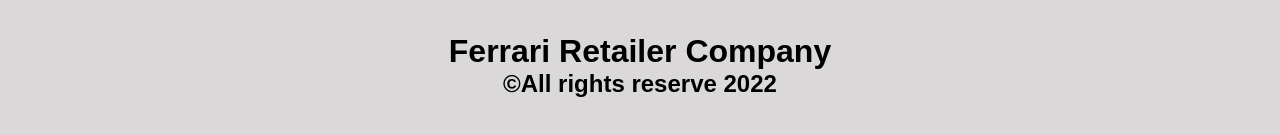
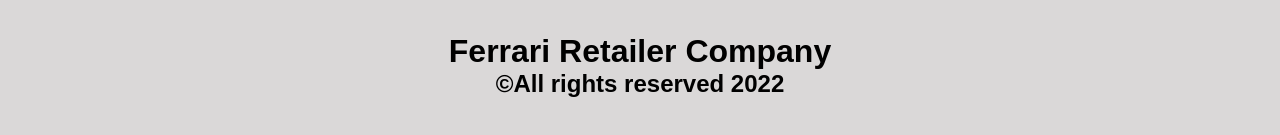
Before and after one commit to juan12425/Ferrari-retailer-company-design, a plain HTML site: page index.html in a window 1280 px wide. Shown: the part 2002-2137 px from the top of the page. Drawn offline with Linux system fonts and the light colour scheme; a web font is replaced by a local one.

Commit message:
Footer changed

```diff
--- a/index.html
+++ b/index.html
@@ -71,7 +71,7 @@
         <footer>
             <div>
                 <h1>Ferrari Retailer Company</h1>
-                <h2>©All rights reserve 2022</h2>
+                <h2>©All rights reserved 2022</h2>
             </div>
         </footer>
     </body>
```
